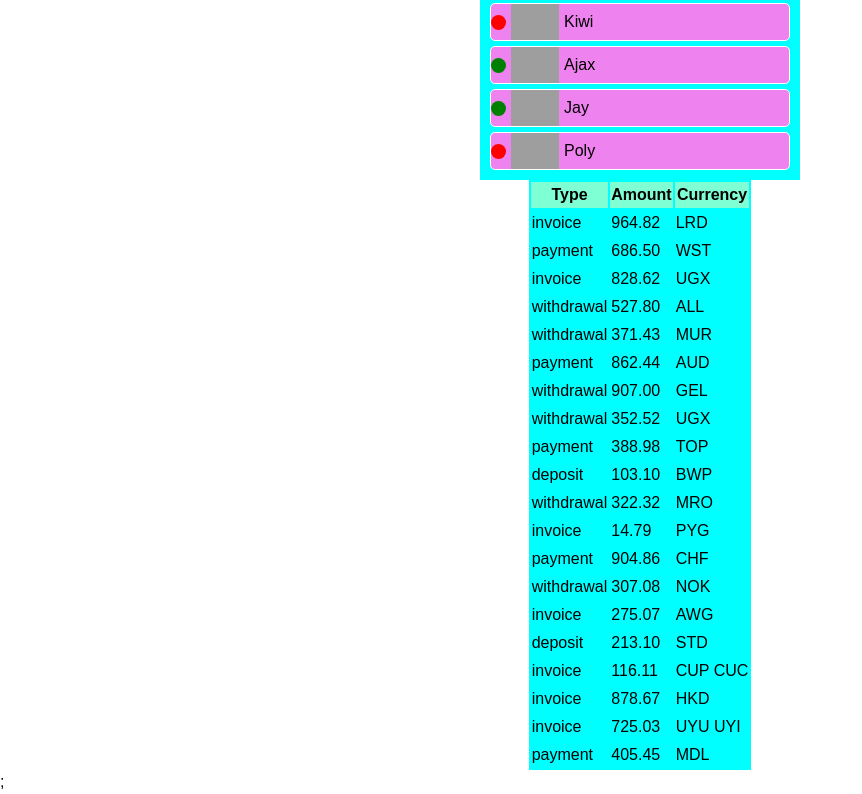
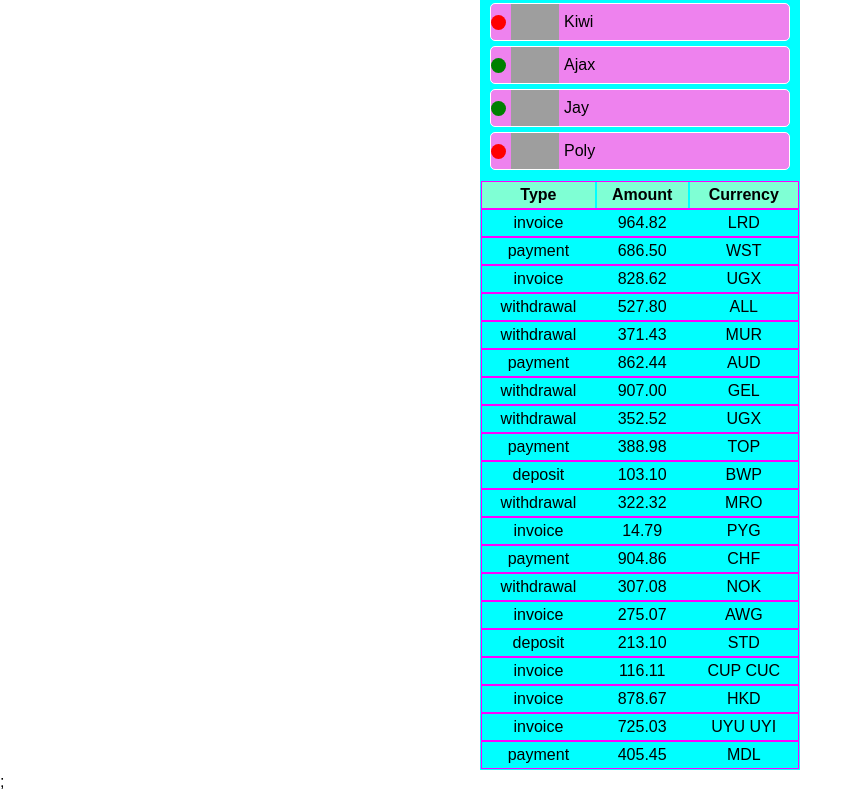
Before and after one commit to Vovkulaka21/goit-react-hw-01-components, a React (Create React App) app: page / in a window 1280 px wide. Shown: the part 548-1342 px from the top of the page, without its empty margins (0-862 px from the left). Built offline with nearby package versions, Linux system fonts and the light colour scheme; grey boxes are pictures that could not be loaded.

Commit message:
styles task4

```diff
--- a/src/components/TransactionHistory/TransactionHistory.jsx
+++ b/src/components/TransactionHistory/TransactionHistory.jsx
@@ -3,7 +3,7 @@ import css from "./TransactionHistory.module.css"
 const TransactionHistory = ({ transactions }) => {
 
   const table = transactions.map(transaction => (
-    <tr key={transaction.id}>
+    <tr key={transaction.id} className={css.block}>
       <td>{transaction.type}</td>
       <td>{transaction.amount}</td>
       <td>{transaction.currency}</td>
@@ -14,7 +14,7 @@ const TransactionHistory = ({ transactions }) => {
   return (
     <table className={css.table}>
       <thead className={css.head}>
-        <tr>
+        <tr className={css.block}>
           <th>Type</th>
           <th>Amount</th>
           <th>Currency</th>
--- a/src/components/TransactionHistory/TransactionHistory.module.css
+++ b/src/components/TransactionHistory/TransactionHistory.module.css
@@ -1,7 +1,14 @@
 .table {
+    width: 320px;
     margin: 0 auto;
     background-color: aqua;
+    border: none;
+    text-align: center;
 }
 .head {
     background-color: aquamarine;
+
 }
+.block {
+    outline: 1px solid magenta;
+}
```
